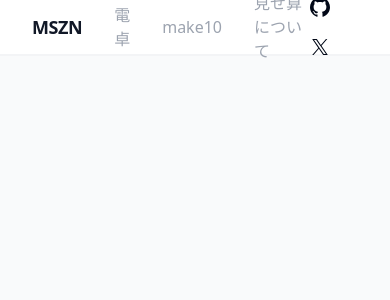
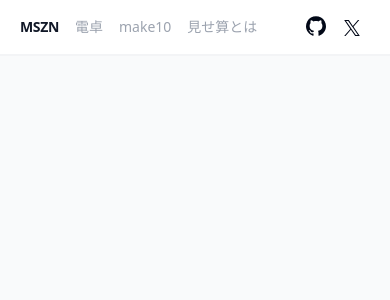
Before and after one commit to Ran350/misezan, a Next.js app in the folder app/: page / in a window 390 px wide. Shown: the top 300 px of the page. Built offline with nearby package versions, Linux system fonts and the light colour scheme.

Commit message:
feat: responsive

```diff
--- a/app/src/app/calc/_component/Calc.tsx
+++ b/app/src/app/calc/_component/Calc.tsx
@@ -9,7 +9,7 @@ export const Calc = () => {
   const [formula, setFormula] = useState<string[]>(["(1👁️1)👁️2"]);
 
   return (
-    <Card className="min-w-96 p-4 mx-auto">
+    <Card className="w-11/12 md:min-w-96 p-4 mx-auto">
       <Display formula={formula} />
       <Inputs formula={formula} setFormula={setFormula} />
     </Card>
--- a/app/src/app/make10/_components/Answer.tsx
+++ b/app/src/app/make10/_components/Answer.tsx
@@ -11,7 +11,7 @@ export const Answer: FC<Props> = ({ answers }) => {
       {answers.length === 0 ? (
         <p className="text-center">no answer</p>
       ) : (
-        <ScrollArea className="px-[30%] h-96">
+        <ScrollArea className="px-20 md:px-[30%] h-96">
           <p className="w-full mb-2 font-bold">
             found {answers.length} answer(s)
           </p>
--- a/app/src/app/make10/_components/DigitInputs.tsx
+++ b/app/src/app/make10/_components/DigitInputs.tsx
@@ -17,7 +17,7 @@ export const DigitInputs: FC<Props> = (props) => {
   };
 
   return (
-    <div className="flex gap-2">
+    <div className="flex gap-1 md:gap-2">
       {props.digits.map((digit, i) => (
         <Input
           key={i}
@@ -25,7 +25,7 @@ export const DigitInputs: FC<Props> = (props) => {
           value={digit}
           onChange={(e) => handleChange(i, e)}
           autoFocus={i === 0}
-          className="pr-0 w-14 h-14 text-2xl text-center"
+          className="p-0 md:p-1 md:pr-0 w-11 md:w-14 h-11 md:h-14 text-xl md:text-2xl text-center"
         />
       ))}
     </div>
--- a/app/src/app/make10/_components/Make10Card.tsx
+++ b/app/src/app/make10/_components/Make10Card.tsx
@@ -20,15 +20,15 @@ const App = () => {
   } = useMake10();
 
   return (
-    <Card className="p-8 lg:w-1/2 w-full">
+    <Card className="p-4 md:p-8 lg:w-1/2 w-11/12 md:w-full">
       <div className="mx-auto w-fit flex gap-2">
         <Button
           onClick={decrementDigit}
           disabled={isMinDigitLength}
           className={cn([
-            "w-8 h-8 p-1 my-3",
+            "w-6 md:w-8 h-6 md:h-8 p-1 my-2 md:my-3",
             isMinDigitLength
-              ? "bg-gray-500"
+              ? "bg-gray-400"
               : "bg-indigo-400 hover:bg-indigo-500",
           ])}
         >
@@ -41,8 +41,8 @@ const App = () => {
           onClick={incrementDigit}
           disabled={isMaxDigitLength}
           className={cn([
-            "w-8 h-8 p-1 my-3",
-            isMaxDigitLength ? "bg-gray-500" : "bg-red-400 hover:bg-red-500",
+            "w-6 md:w-8 h-6 md:h-8 p-1 my-2 md:my-3",
+            isMaxDigitLength ? "bg-gray-400" : "bg-red-400 hover:bg-red-500",
           ])}
         >
           <Plus />
--- a/app/src/components/Header.tsx
+++ b/app/src/components/Header.tsx
@@ -5,9 +5,9 @@ import { buttonVariants } from "./ui/button";
 
 export const Header = () => {
   return (
-    <header className="absolute flex px-8 border-b-2 border-gray-100 items-center justify-between w-full h-14 bg-white">
-      <div className="flex items-center justify-between gap-8 text-gray-400">
-        <nav className="w-auto text-lg font-extrabold tracking-tight text-gray-900">
+    <header className="absolute flex px-5 md:px-8 border-b-2 border-gray-100 items-center justify-between w-full h-14 bg-white">
+      <div className="flex items-center justify-between gap-4 md:gap-8 text-gray-400 text-sm md:text-base">
+        <nav className="w-auto font-extrabold tracking-tight text-gray-900">
           <Link href="/">MSZN</Link>
         </nav>
         <nav className="">
@@ -17,7 +17,7 @@ export const Header = () => {
           <Link href="/make10">make10</Link>
         </nav>
         <nav className="">
-          <Link href="/">見せ算について</Link>
+          <Link href="/">見せ算とは</Link>
         </nav>
       </div>
 
```
